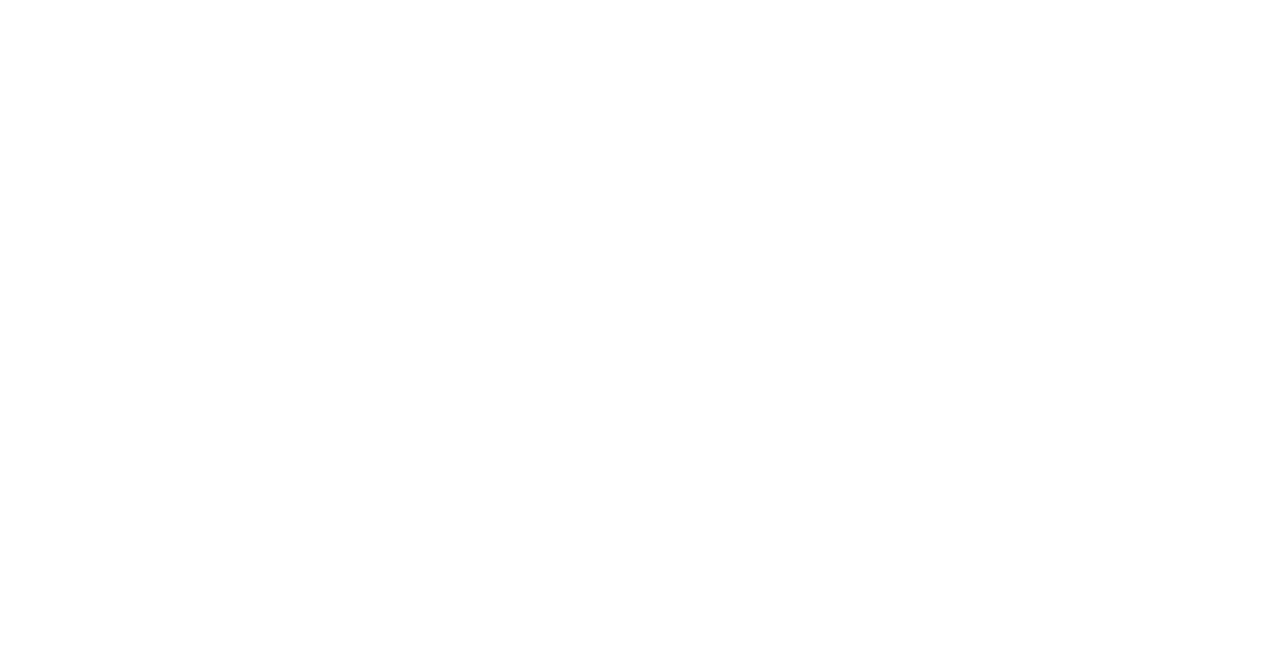
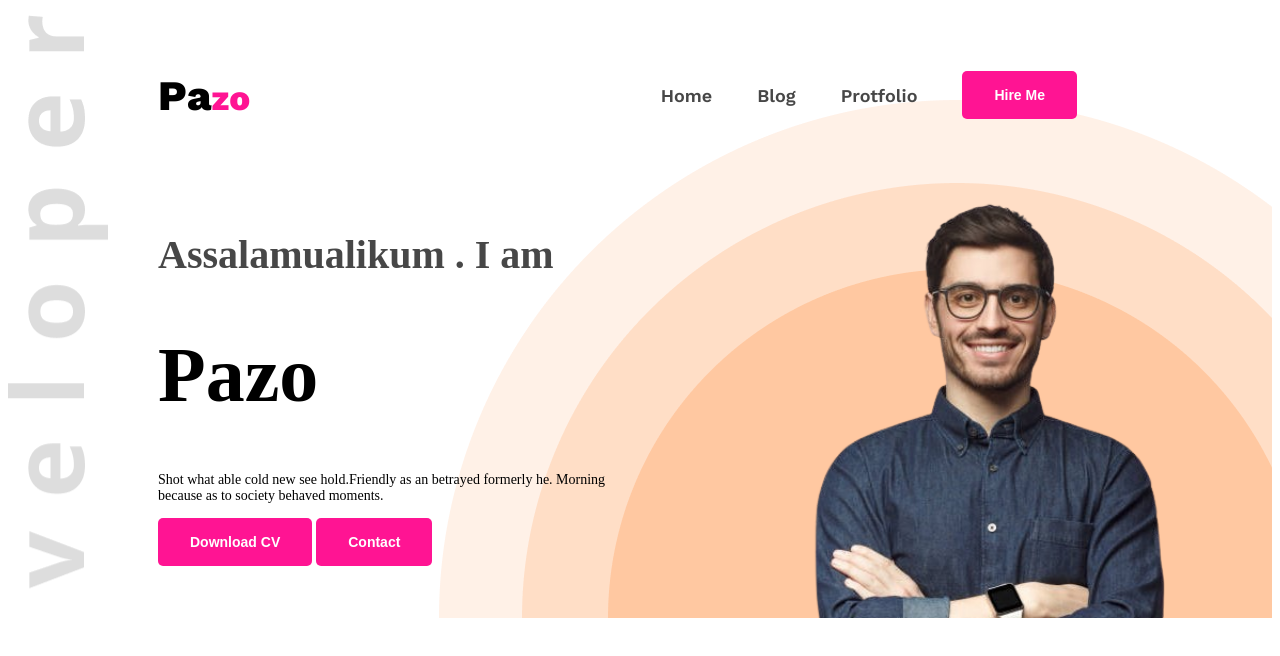
Before and after one commit to patwary9/web-portfolio, a plain HTML site: page index.html in a window 1280 px wide. Drawn offline with nearby package versions, Linux system fonts and the light colour scheme; a web font is replaced by a local one.

Commit message:
header file

```diff
--- /dev/null
+++ b/Css/protfolio.css
@@ -0,0 +1,96 @@
+
+
+ /* nav share style */
+ .navspan{
+  color: deeppink;
+  font-size: 35px;
+ }
+
+.dark2{
+  color: #474747;
+}
+
+.button-pri{
+  background-color: deeppink;
+  font-weight: bold;
+  color: white;
+  padding: 16px 32px;
+  border-radius: 5px;
+  font-size: 14px;
+  border: none;
+
+}
+
+.navtitale{
+  font-weight: 800;
+  font-size: 42px;
+}
+
+.navfont {
+  font-family: "Work Sans", serif;
+  font-optical-sizing: auto;
+  font-style: normal;
+  }
+
+/* Nav style */
+nav{
+    display: flex;
+    align-items: center;
+    justify-content: space-between;
+    margin: 15px 150px;
+}
+
+
+nav ul{
+  display: flex;
+  align-items: center;
+}
+
+nav ul li {
+  list-style: none;
+  display: flex;
+  margin-right:45px ;
+
+}
+
+nav li a {
+  text-decoration: none;
+  font-size: 18px;
+  font-weight: 600;
+}
+
+/* banner style */
+.banner-greetings{
+  font-size: 40px;
+  font-weight: 600px;
+}
+.banner-titale{
+  font-size: 78px;
+  font-weight: 600px;
+}
+.banner-discription{
+  font-size: 14px;
+  font-weight: 600px;
+}
+.banner-profile-pic{
+  width: 485px;
+  height: 427px;
+}
+.banner{
+  display: flex;
+  justify-content: space-between;
+  margin: 0 28px 0 150px;
+}
+.bannner-content{
+  width: 453px ;
+  height: 266px ;
+}
+
+/* bacground style */
+.header{
+  background-image: url("../images/developer.png"), url("../images/header_bg.png");
+  background-repeat: no-repeat;
+  background-position: top left, bottom right;
+
+
+}
--- a/index.html
+++ b/index.html
@@ -4,10 +4,33 @@
     <meta charset="UTF-8">
     <meta name="viewport" content="width=device-width, initial-scale=1.0">
     <title>Web Protfolio</title>
+    <link rel="preconnect" href="https://fonts.googleapis.com">
+<link rel="preconnect" href="https://fonts.gstatic.com" crossorigin>
+<link href="https://fonts.googleapis.com/css2?family=DM+Serif+Text:ital@0;1&family=Open+Sans:ital,wght@0,300..800;1,300..800&family=Work+Sans:ital,wght@0,100..900;1,100..900&display=swap" rel="stylesheet">
+
+    <link rel="stylesheet" href="Css/protfolio.css">
 </head>
 <body>
-    <header>
-
+    <header class="header">
+        <nav class="navfont">
+            <h4 class="navtitale">Pa<span class="navspan">zo</span></h4>
+            <ul>
+                <li><a class="dark2" href="">Home</a></li>
+                <li><a class="dark2" href="">Blog</a></li>
+                <li><a class="dark2"href="" >Protfolio</a></li>
+                <li><a href=""> <button class="button-pri">Hire Me</button></a></li>
+            </ul>
+        </nav>
+        <div class="banner">
+            <div class="bannner-content">
+                <h3 class="banner-greetings dark2"> Assalamualikum . I am </h3>
+                <h1 class="banner-titale"> Pazo</h1>
+                <p class="banner-discription"> Shot what able cold new see hold.Friendly as an betrayed formerly he. Morning because as to society behaved moments.</p>
+                <button class="button-pri">Download CV</button>
+                <button  class="button-pri" >Contact</button>
+            </div>
+            <img class="banner-profile-pic"  src="images/pic3-removebg-preview.png" alt="">
+        </div>
     </header>
     <main>
 
```
Also changed, not shown: images/man blur.png (added), images/pic.webp (added), images/pic2.jpg (added), images/pic3-removebg-preview.png (added), images/pic3.jpg (added).
